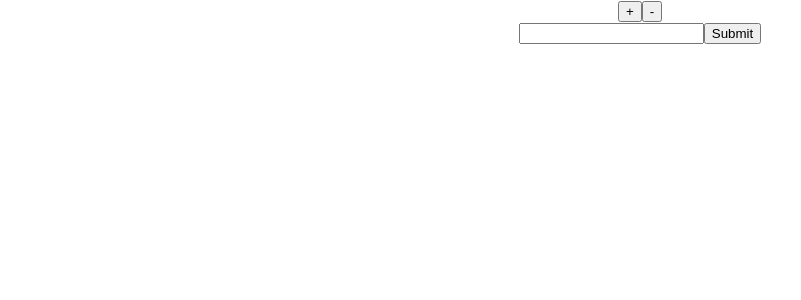
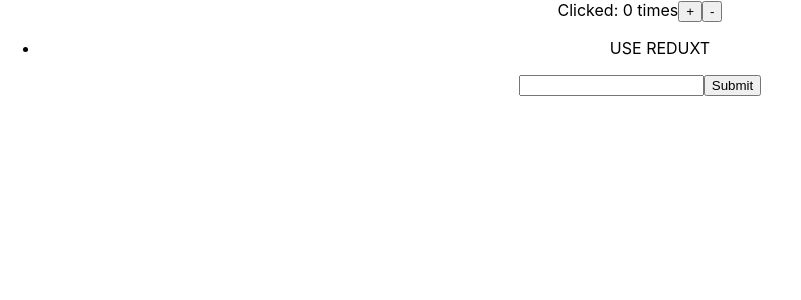
Before and after one commit to jihoone/react_redux_app, a React (Create React App) app: page / in a window 1280 px wide. Shown: the top 300 px of the page, without its empty margins (0-801 px from the left). Built offline with nearby package versions, Linux system fonts and the light colour scheme.

Commit message:
#5 - useSelector Hooks이용
스토어의 값을 가져오기
1. Root Reducer에 Root State 타입 생성
2. 생성한 RootState을 State 객체에 제공하기

```diff
--- a/src/App.tsx
+++ b/src/App.tsx
@@ -1,6 +1,8 @@
 import React, { useState } from "react";
 import logo from "./logo.svg";
 import "./App.css";
+import { useDispatch, useSelector } from "react-redux";
+import { RootState } from "./reducers";
 
 type Props = {
   value: any;
@@ -9,24 +11,33 @@ type Props = {
 };
 
 function App({ value, onIncrement, onDecrement }: Props) {
+  const dispatch = useDispatch();
+  const counter = useSelector((state: RootState) => state.counter);
+  const todos: string[] = useSelector((state: RootState) => state.todos);
+
   const [todoValue, setTodoValue] = useState("");
   const handleChange = (e: React.ChangeEvent<HTMLInputElement>) => {
     setTodoValue(e.target.value);
   }
   const addTodo = (e: React.FormEvent<HTMLFormElement>) => {
     e.preventDefault();
+    dispatch({type: "ADD_TODO", text: todoValue});
     setTodoValue("");
   }
 
   return (
     <div className="App">
-      {/* Clicked: {value} times */}
+      Clicked: {counter} times
       <button onClick={onIncrement}>
         +
       </button>
       <button onClick={onDecrement}>
         -
       </button>
+
+      <ul>
+          {todos.map((todo, index) => <li key={index}>{todo}</li>)}
+      </ul>
 
       <form onSubmit={addTodo}>
         <input type="text" value={todoValue} onChange={handleChange} />
--- a/src/reducers/index.tsx
+++ b/src/reducers/index.tsx
@@ -8,3 +8,5 @@ const rootReducer = combineReducers({
 })
 
 export default rootReducer;
+
+export type RootState = ReturnType<typeof rootReducer>;
```
Lines whose indentation alone changed are shown as unchanged.
